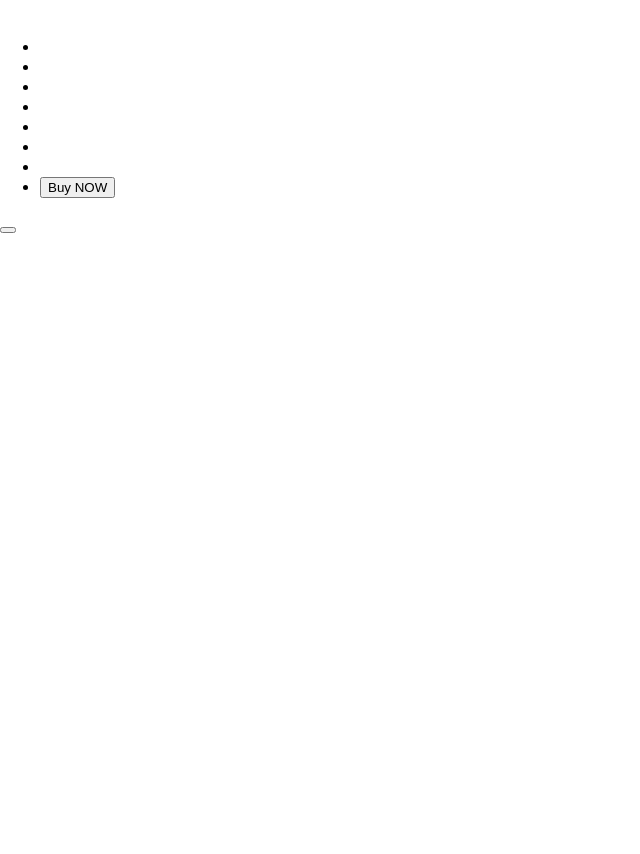
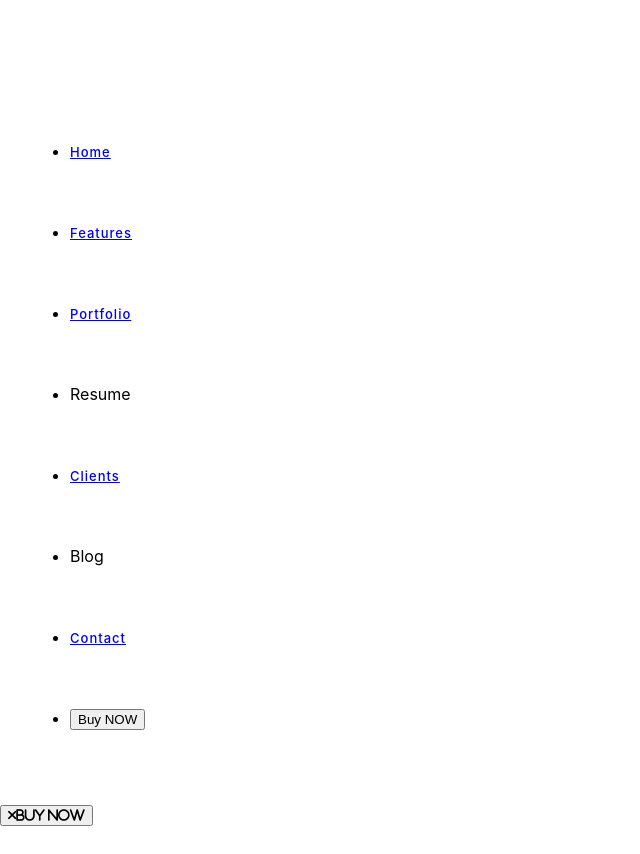
Before and after one commit to suzitsarkar27/my_protfilo, a React (Create React App) app: page / in a window 1280 px wide. Shown: the whole page, without its empty margins (0-640 px from the left). Before the commit the page ends 800 px from the top, so only its background shows below. Built offline with nearby package versions, Linux system fonts and the light colour scheme.

Commit message:
navbar-style

```diff
--- a/public/index.html
+++ b/public/index.html
@@ -14,6 +14,7 @@
       manifest.json provides metadata used when your web app is installed on a
       user's mobile device or desktop. See https://developers.google.com/web/fundamentals/web-app-manifest/
     -->
+    <link rel="stylesheet" href="https://cdnjs.cloudflare.com/ajax/libs/font-awesome/6.1.1/css/all.min.css" integrity="sha512-KfkfwYDsLkIlwQp6LFnl8zNdLGxu9YAA1QvwINks4PhcElQSvqcyVLLD9aMhXd13uQjoXtEKNosOWaZqXgel0g==" crossorigin="anonymous" referrerpolicy="no-referrer" />
     <link rel="manifest" href="%PUBLIC_URL%/manifest.json" />
     <!--
       Notice the use of %PUBLIC_URL% in the tags above.
--- /dev/null
+++ b/src/Shered/Navbar/Navbar.css
@@ -0,0 +1,100 @@
+header {
+    height: 10vh;
+    line-height: 10vh;
+  }
+  header .container {
+    padding-top: 15px;
+  }
+  header ul li {
+    margin-left: 30px;
+  }
+  header ul li a {
+    transition: 0.5s;
+    font-size: 13px;
+    font-weight: 500;
+    letter-spacing: 1px;
+  }
+  header ul li a:hover {
+    color: #ff014f;
+  }
+  .home-btn {
+    padding: 18px 25px;
+    border-radius: 6px;
+    transition: 0.3s all ease;
+    cursor: pointer;
+    height: fit-content;
+    color: #ff014f;
+  }
+  .home-btn {
+    background: linear-gradient(145deg, #e2e8ec, #ffffff);
+    box-shadow: 4px 4px 8px #cbcbcb, -4px -4px 8px #ffffff;
+  }
+  .home-btn:hover {
+    background: #ff014f;
+    color: white;
+  }
+  .open {
+    display: none;
+  }
+  .header.active {
+    height: 12vh;
+    position: fixed;
+    top: 0;
+    z-index: 1000;
+    width: 100%;
+    background-color: #ecf0f3;
+    box-shadow: -1px 11px 24px -11px rgba(0, 0, 0, 0.75);
+    transition: 0.5s;
+  }
+  @media (max-width: 768px) {
+    header ul {
+      padding-top: 30px;
+    }
+    .nav-links-mobile {
+      position: absolute;
+      display: block;
+      list-style: none;
+      box-shadow: rgba(50, 50, 93, 0.23) 0px 50px 100px -20px, rgba(0, 0, 0, 0.3) 0px 30px 60px -30px;
+      left: 0;
+      top: 0;
+      transition: all 0.5s ease-in-out;
+      width: 60%;
+      height: 100vh;
+      background-color: white;
+      z-index: 888;
+    }
+    header ul li {
+      width: 100%;
+      transition: all 0.5s ease-in-out;
+      text-transform: uppercase;
+      line-height: 70px;
+    }
+    header .link {
+      display: none;
+    }
+    .close,
+    .open {
+      position: absolute;
+      top: 35px;
+      right: 20px;
+      color: #ff014f;
+      display: block;
+      font-size: 25px;
+      z-index: 999;
+    }
+    .close {
+      right: 45%;
+    }
+    .close.home-btn {
+      background: linear-gradient(145deg, #e2e8ec, #ffffff);
+      color: #ff014f;
+      border-radius: 50%;
+      padding: 0;
+      width: 60px;
+      height: 60px;
+      line-height: 60px;
+    }
+    .header.active {
+      height: 10vh;
+    }
+  }
--- a/src/Shered/Navbar/Navbar.js
+++ b/src/Shered/Navbar/Navbar.js
@@ -1,6 +1,8 @@
-import React from 'react';
+import React, { useState } from 'react';
+import './Navbar.css'
 
 const Navbar = () => {
+    const [Mobile, setMobile] = useState(false)
     return (
         <header>
             <div className="container d_flex">
@@ -10,17 +12,26 @@ const Navbar = () => {
 
                 <div className="navlink">
                     <ul className="link f_flex uppercase">
-                        <li><a href="#home"></a></li>
-                        <li><a href="#features"></a></li>
-                        <li><a href="#portfolio"></a></li>
-                        <li><a href="#resume"></a></li>
-                        <li><a href="#clients"></a></li>
-                        <li><a href="#blog"></a></li>
-                        <li><a href="#contact"></a></li>
+                        <li><a href="#home">Home</a></li>
+
+                        <li><a href="#features">Features</a></li>
+
+                        <li><a href="#portfolio">Portfolio</a></li>
+
+                        <li><a href="#resume"></a>Resume</li>
+
+                        <li><a href="#clients">Clients</a></li>
+
+                        <li><a href="#blog"></a>Blog</li>
+
+                        <li><a href="#contact">Contact</a></li>
+
                         <li><button className='home_btn'>Buy NOW</button></li>
                     </ul>
 
-                    <button className='toggle'></button>
+                    <button className='toggle' onClick={() => setMobile(!Mobile)}>
+                        <i className='fas fa-times close homt-btn'>BUY NOW</i>
+                    </button>
                 </div>
             </div>
         </header>
```
